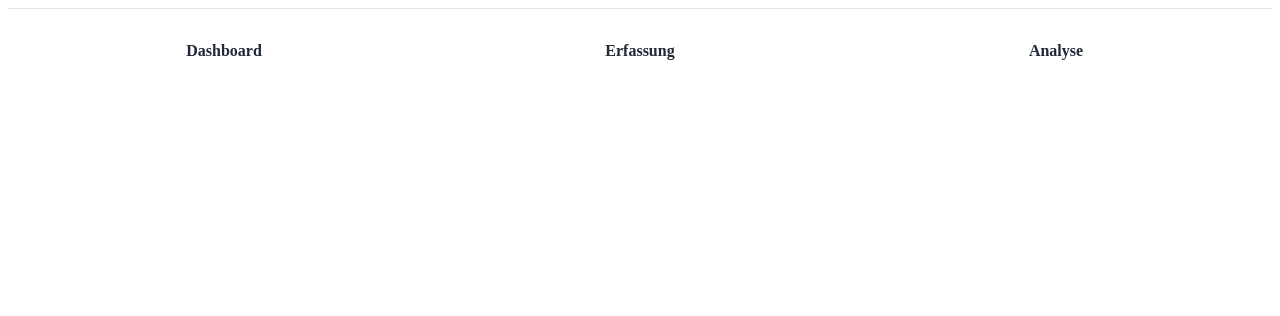
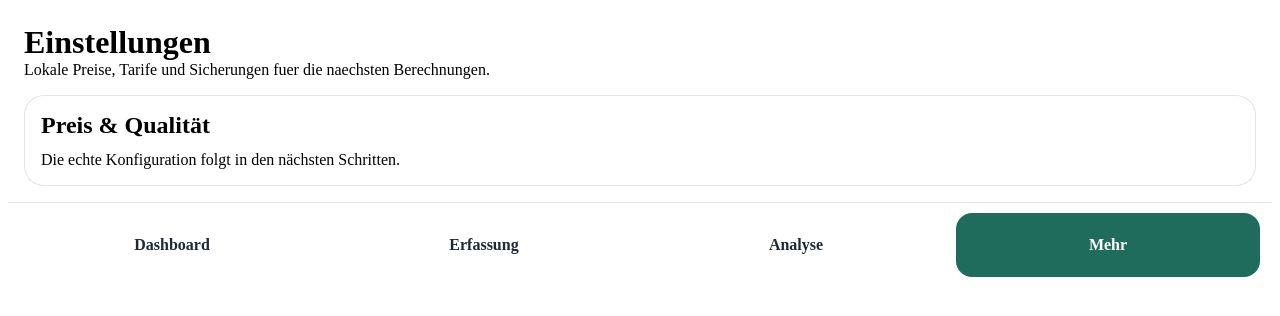
Before and after one commit to kruemelnerd/balkonbilanz, a Vue app: page /settings in a window 1280 px wide. Shown: the top 316 px of the page. Built offline with nearby package versions, Linux system fonts and the light colour scheme.

Commit message:
feat(03-einstellungen-backup-speicherberater-04): add settings route to shell navigation
- expose the new Mehr destination in the bottom navigation
- wire the settings route into the app shell and router

```diff
--- /dev/null
+++ b/src/features/settings/SettingsView.vue
@@ -0,0 +1,40 @@
+<script setup lang="ts">
+</script>
+
+<template>
+  <main class="settings-view">
+    <header class="settings-view__header">
+      <h1>Einstellungen</h1>
+      <p>Lokale Preise, Tarife und Sicherungen fuer die naechsten Berechnungen.</p>
+    </header>
+
+    <section class="settings-card">
+      <h2>Preis & Qualität</h2>
+      <p>Die echte Konfiguration folgt in den nächsten Schritten.</p>
+    </section>
+  </main>
+</template>
+
+<style scoped>
+.settings-view {
+  display: grid;
+  gap: 16px;
+  padding: 16px;
+}
+
+.settings-view__header h1,
+.settings-view__header p,
+.settings-card h2,
+.settings-card p {
+  margin: 0;
+}
+
+.settings-card {
+  background: #fff;
+  border: 1px solid rgba(31, 41, 55, 0.12);
+  border-radius: 20px;
+  display: grid;
+  gap: 12px;
+  padding: 16px;
+}
+</style>
--- a/src/features/shell/AppShellNav.vue
+++ b/src/features/shell/AppShellNav.vue
@@ -5,6 +5,7 @@ const items = [
   { to: '/dashboard', label: 'Dashboard' },
   { to: '/capture', label: 'Erfassung' },
   { to: '/analysis', label: 'Analyse' },
+  { to: '/settings', label: 'Mehr' },
 ];
 </script>
 
@@ -24,7 +25,7 @@ const items = [
   bottom: 0;
   display: grid;
   gap: 8px;
-  grid-template-columns: repeat(3, 1fr);
+  grid-template-columns: repeat(4, 1fr);
   left: 0;
   padding: 10px 12px 12px;
   position: sticky;
--- a/src/main.ts
+++ b/src/main.ts
@@ -3,12 +3,14 @@ import App from './App.vue';
 import DashboardView from './features/dashboard/DashboardView.vue';
 import CaptureView from './features/capture/CaptureView.vue';
 import AnalysisView from './features/analysis/AnalysisView.vue';
+import SettingsView from './features/settings/SettingsView.vue';
 import { createAppRouter } from './router/index.ts';
 
 const router = createAppRouter({
   dashboard: DashboardView,
   capture: CaptureView,
   analysis: AnalysisView,
+  settings: SettingsView,
 });
 
 createApp(App).use(router).mount('#app');
--- a/src/router/index.ts
+++ b/src/router/index.ts
@@ -4,6 +4,7 @@ export interface AppShellViews {
   dashboard: Component;
   capture: Component;
   analysis: Component;
+  settings: Component;
 }
 
 export function createAppRoutes(views: AppShellViews): RouteRecordRaw[] {
@@ -27,6 +28,11 @@ export function createAppRoutes(views: AppShellViews): RouteRecordRaw[] {
     name: 'analysis',
     component: views.analysis,
   },
+  {
+    path: '/settings',
+    name: 'settings',
+    component: views.settings,
+  },
   ];
 }
 
```
Also changed, not shown: 1 other file (tests, documents, lock files or other folders).
